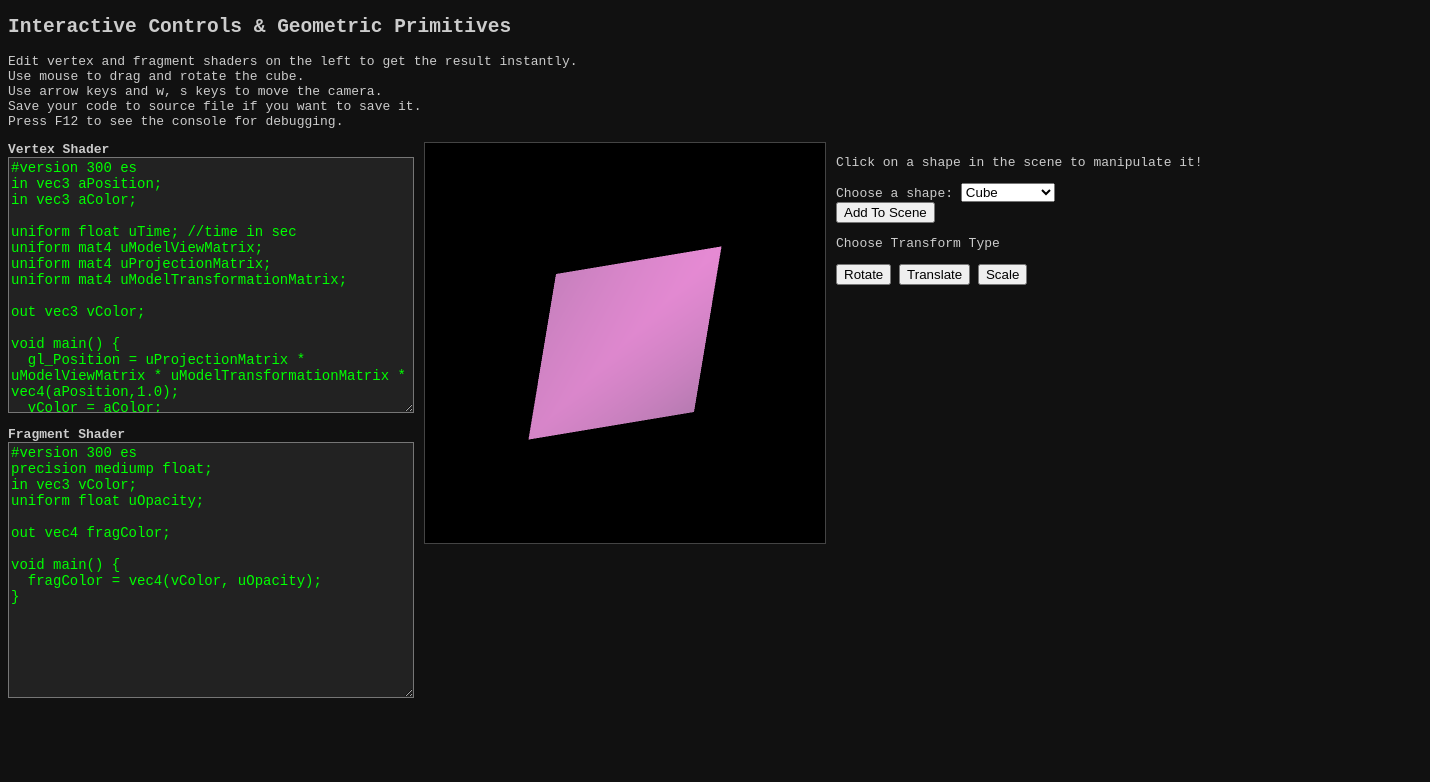
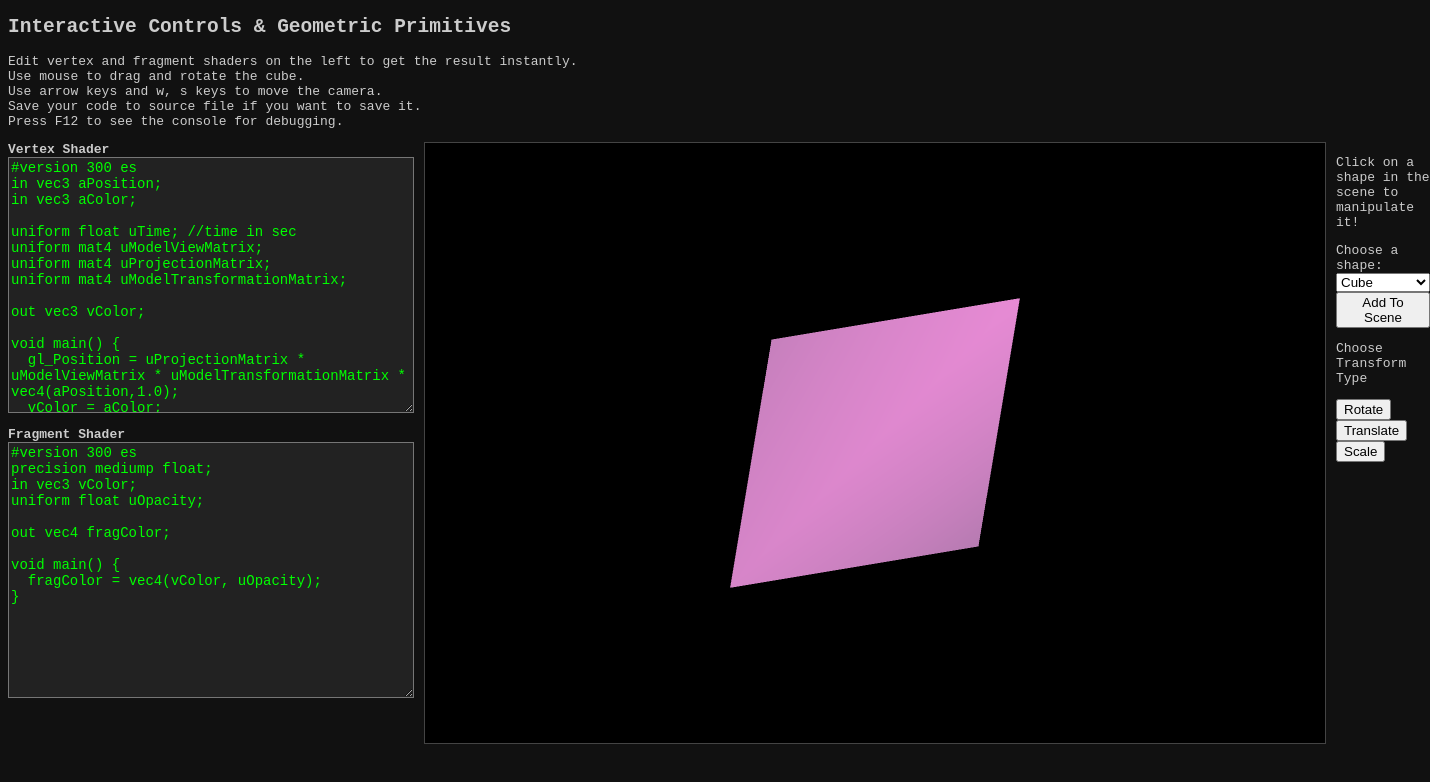
Before and after one commit to invigoro/cs512-hw2, a plain HTML site: page index.html in a window 1280 px wide. Shown: the whole page, 1430 px wide, since content can reach past the window. Drawn offline with Linux system fonts and the light colour scheme.

Commit message:
change canvas size

```diff
--- a/index.html
+++ b/index.html
@@ -45,7 +45,7 @@
       </div>
     </div>
     <div>
-      <canvas id="glcanvas" width="400" height="400"></canvas>
+      <canvas id="glcanvas" width="900" height="600"></canvas>
     </div>
     <div>
       <div>
```
